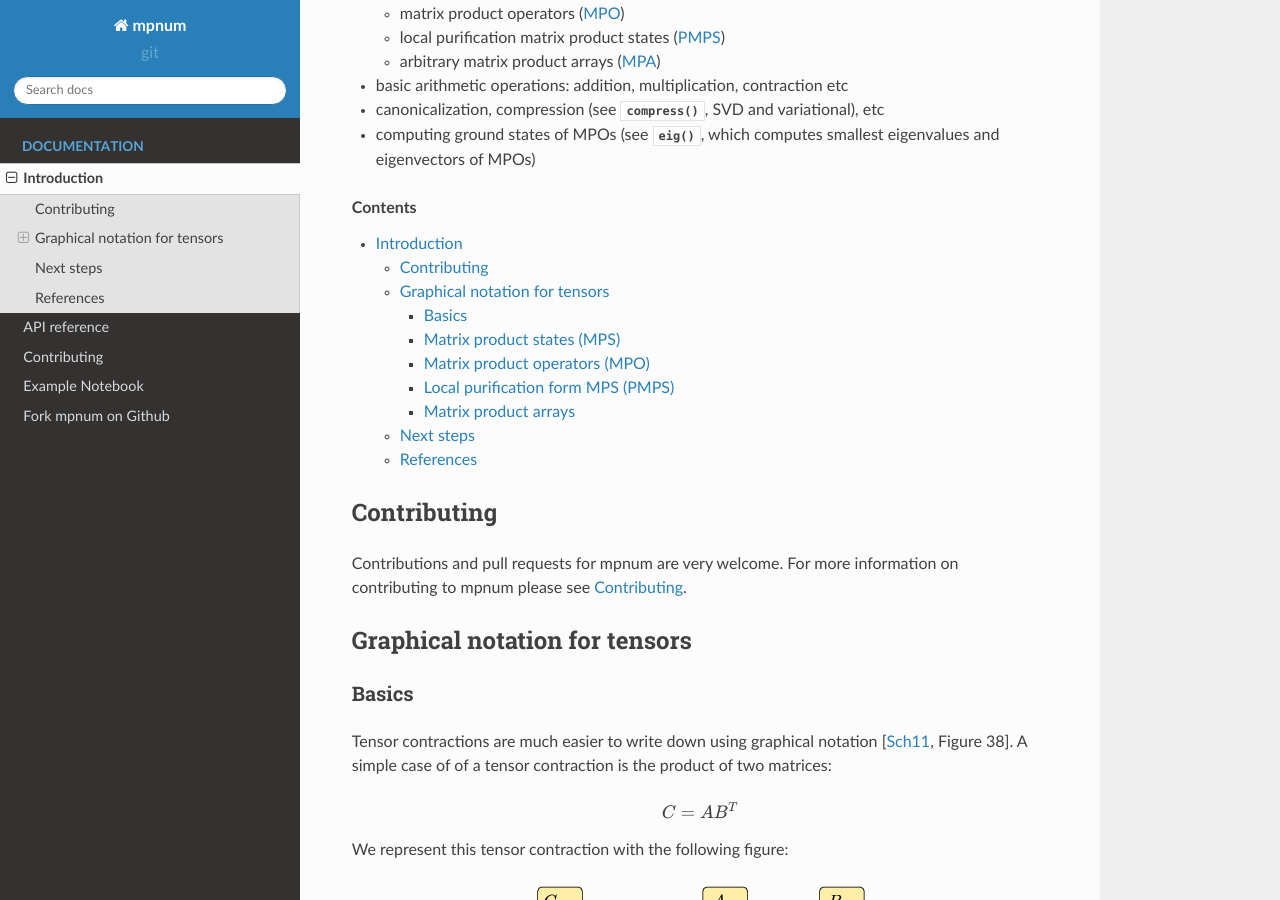
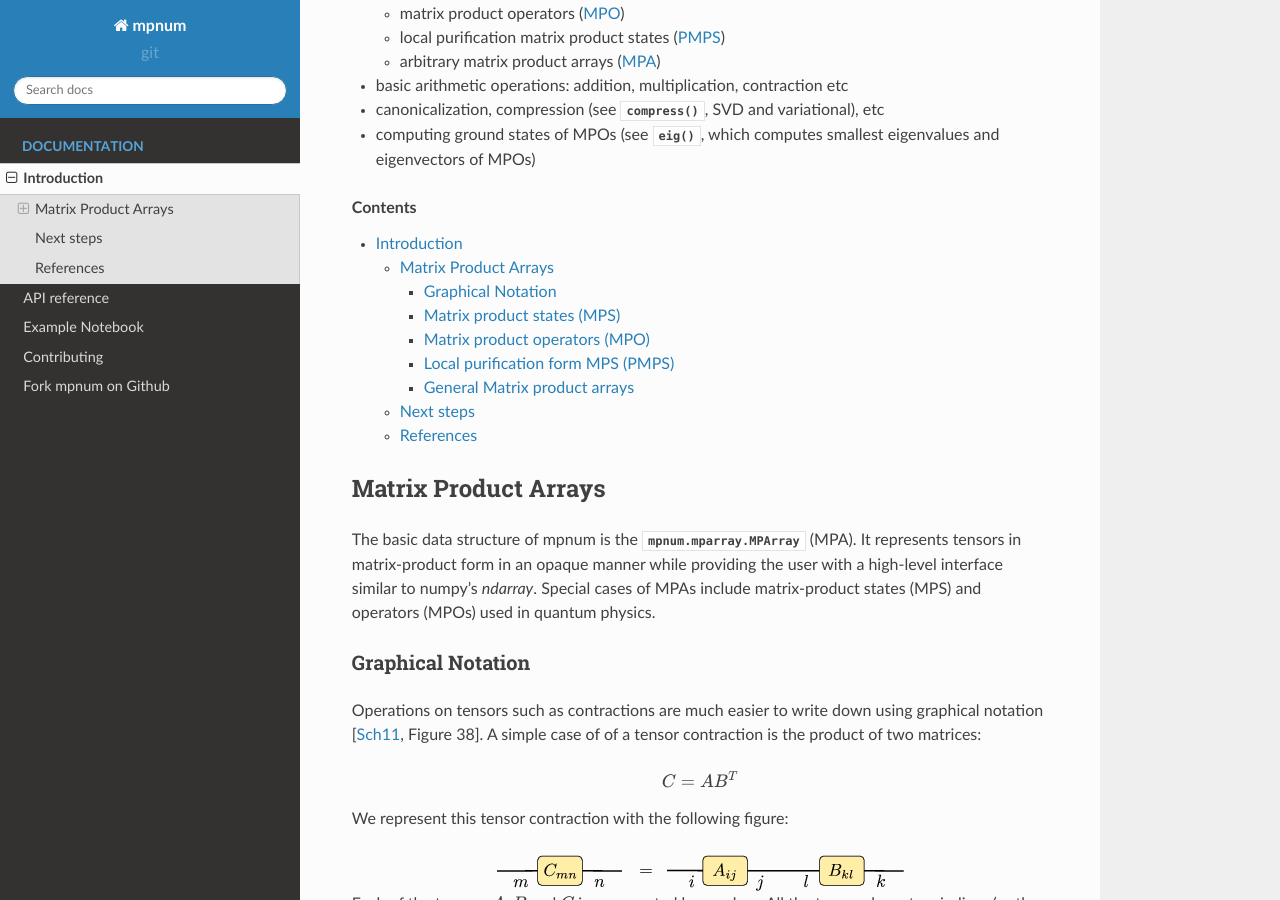
Before and after one commit to vinitX/mpnum, a Sphinx documentation site: the page built from docs/intro.rst, in a window 1280 px wide and 900 px high, scrolled down 302 px. Built offline with Sphinx 7.4.7 and the Read the Docs theme 2.0.0, drawn with Linux system fonts in a browser that asks for light colours; some of the changed text lies outside the part shown.

Commit message:
Update the introduction

```diff
--- a/docs/index.rst
+++ b/docs/index.rst
@@ -24,8 +24,8 @@ numerical schemes based on matrix product states (MPS).
 
    intro
    mpnum
+   Example Notebook <https://nbviewer.jupyter.org/github/dseuss/mpnum/blob/master/examples/mpnum_intro.ipynb>
    devel
-   Example Notebook <https://nbviewer.jupyter.org/github/dseuss/mpnum/blob/master/examples/mpnum_intro.ipynb>
    Fork mpnum on Github <https://github.com/dseuss/mpnum>
 
 Indices and tables
--- a/docs/intro.rst
+++ b/docs/intro.rst
@@ -28,21 +28,20 @@ available under the BSD license at `mpnum on Github
 
 .. contents::
 
+Matrix Product Arrays
+---------------------
 
-Contributing
-------------
+The basic data structure of mpnum is the :class:`mpnum.mparray.MPArray` (MPA).
+It represents tensors in matrix-product form in an opaque manner while
+providing the user with a high-level interface similar to numpy's `ndarray`.
+Special cases of MPAs include matrix-product states (MPS) and operators (MPOs)
+used in quantum physics.
 
-Contributions and pull requests for mpnum are very welcome. For more
-information on contributing to  mpnum please see :ref:`mpnum-development`.
+Graphical Notation
+""""""""""""""""""
 
-
-Graphical notation for tensors
-------------------------------
-
-Basics
-""""""
-
-Tensor contractions are much easier to write down using graphical notation [:ref:`Sch11 <Sch11>`, Figure 38].
+Operations on tensors such as contractions are much easier to write down using
+graphical notation [:ref:`Sch11 <Sch11>`, Figure 38].
 A simple case of of a tensor contraction is the product of two matrices:
 
 .. math::
@@ -220,15 +219,13 @@ dimension is the square of the PMPS bond dimension.
 
 .. _intro-mpa:
 
-Matrix product arrays
-"""""""""""""""""""""
+General Matrix product arrays
+"""""""""""""""""""""""""""""
 
-The library mpnum implements the class :class:`mpnum.mparray.MPArray`
-which can be used for MPS, MPO, PMPS and other MPS-like
-representations.  :code:`MPArray` is short for *matrix product array*
-(MPA) and this class provides an MPS with an arbitrary number of
-physical legs at each site.  Each physical leg can also have an
-arbitrary dimension.  A corresponding figure could look like this:
+Up to now, all examples had the same number of legs on each site. However,
+the :class:`mpnum.mparray.MPArray` is not restricted to these cases, but can
+be used to express any local structure. An example of a inhomogenous tensor
+is hown in the image below.
 
 .. image:: tensors_mpa.png
    :align: center
```
